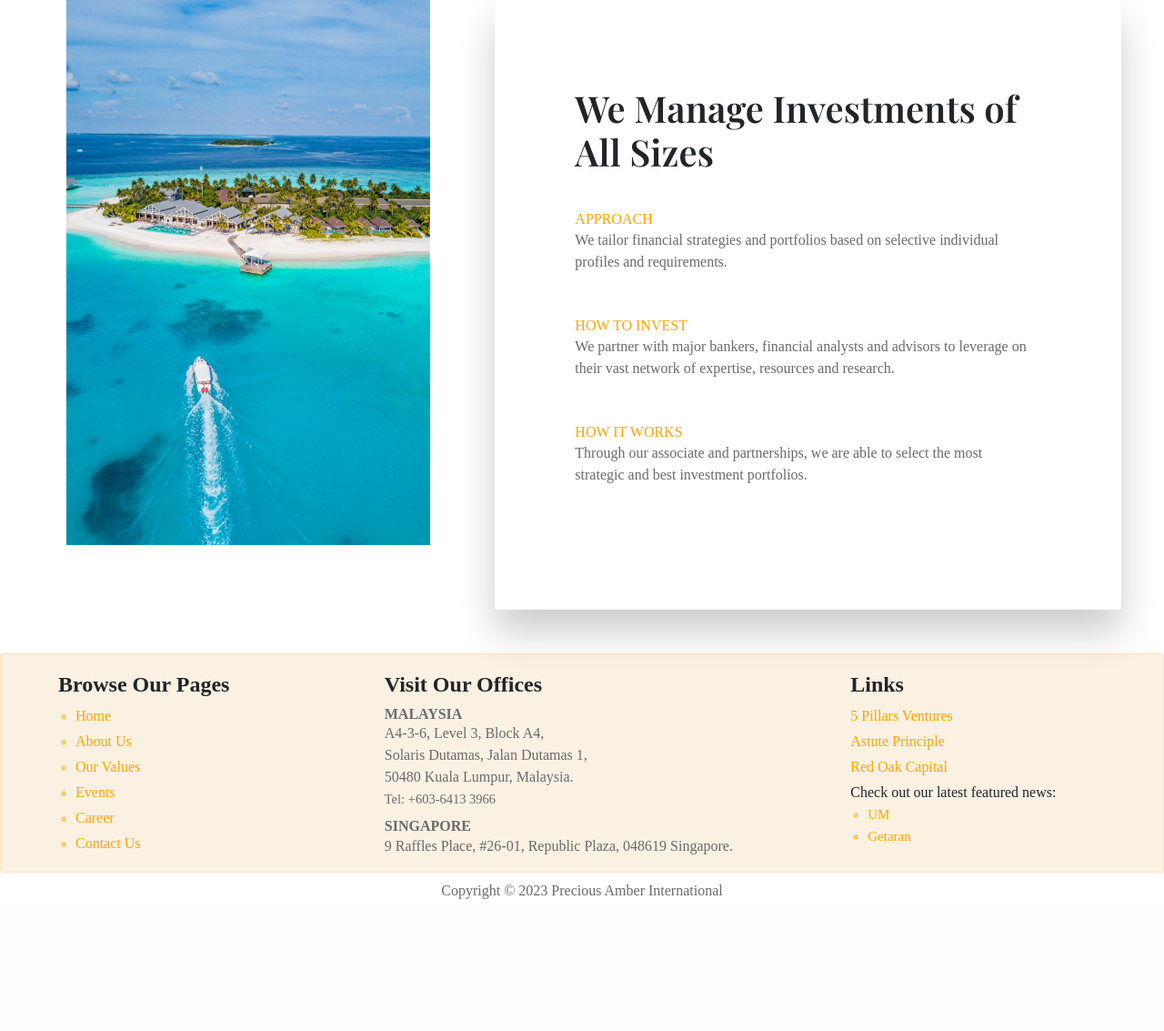
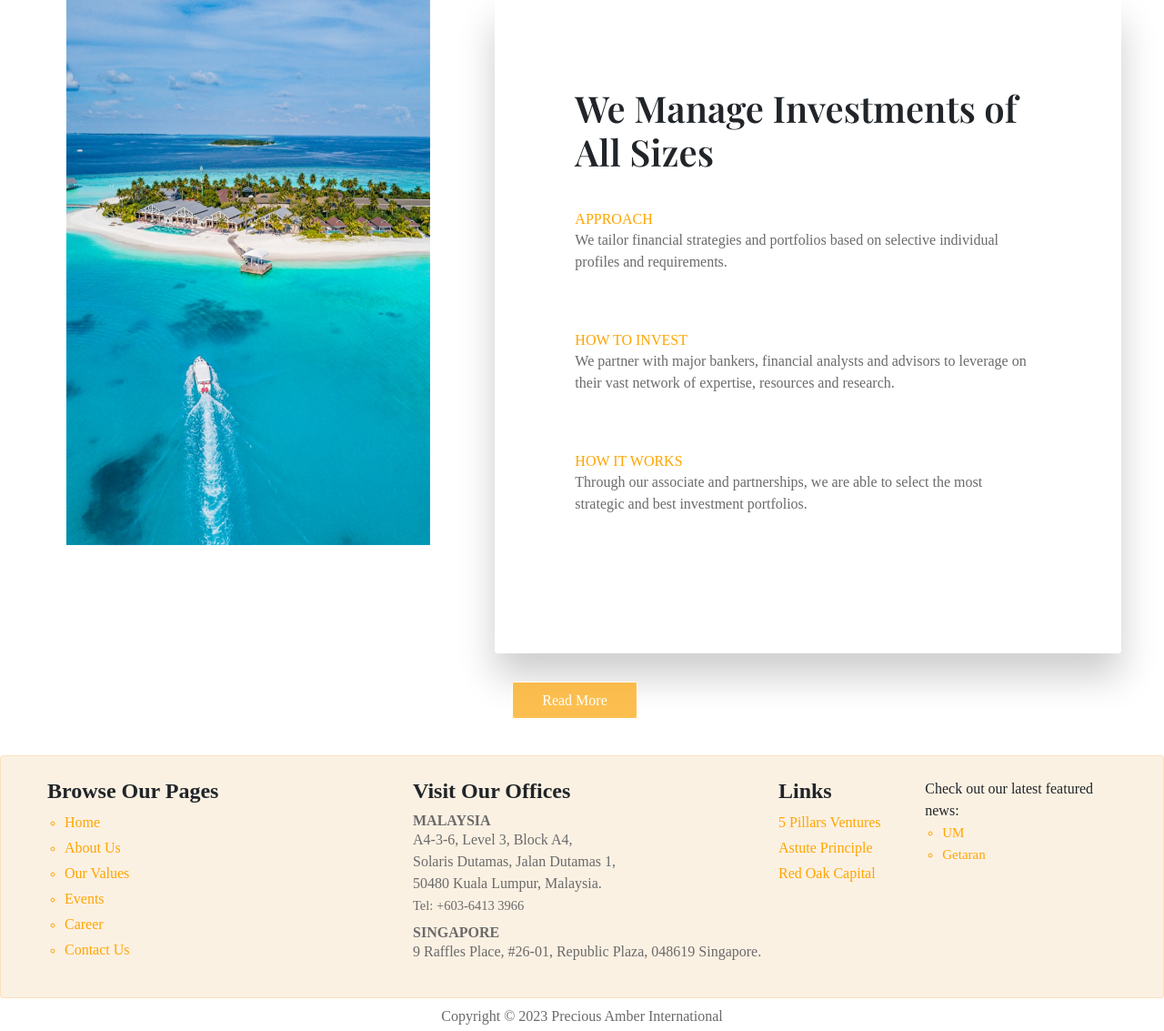
Before and after one commit to carineloo/p-amber-int, a PHP site: page / in a window 1280 px wide. Shown: the part 807-1940 px from the top of the page at 91% size. Before the commit the page ends 1795 px from the top, so only its background shows below. Run offline with PHP 8.4, Linux system fonts and the light colour scheme; some libraries are stand-ins or nearby versions; some web fonts are replaced.

Commit message:
small-fixes

```diff
--- a/index.html
+++ b/index.html
@@ -109,6 +109,7 @@
                         </div>
                     </div>
                 </div>
+                <a class="my-btn btn-back" href="about.html">Read More</a>
             </div>
         </section>
 
@@ -150,7 +151,7 @@
     <footer>
         <div class="container-fluid">
             <div class="row text-left">
-                <div class="pages-links col">
+                <div class="pages-links col-4">
                     <h4>Browse Our Pages</h4>
                     <ul>
                         <li>
@@ -173,7 +174,7 @@
                         </li>
                     </ul>
                 </div>
-                <div class="col-sm-5">
+                <div class="col-sm">
                     <h4>Visit Our Offices</h4>
                     <h6>MALAYSIA</h6>
                     <p>
@@ -183,7 +184,9 @@
                     <h6>SINGAPORE</h6>
                     <p>9 Raffles Place, #26-01, Republic Plaza, 048619 Singapore.</p>
                 </div>
-                <div class="col">
+                <div class="col small-links">
+                    <div class="row">
+                        <div class="col-5">
                             <h4>Links</h4>
                             <p>
                                 <a href="https://www.5pillarsventures.com/" target="_blank">5 Pillars Ventures</a>
@@ -194,6 +197,8 @@
                             <p>
                                 <a href="http://www.redoakgrp.com/" target="_blank">Red Oak Capital</a>
                             </p>
+                        </div>
+                        <div class="col">
                             Check out our latest featured news:
                             <ul>
                                 <li>
@@ -208,6 +213,7 @@
                         </div>
                     </div>
                 </div>
+            </div>
             <p class="text-center mt-2">
                 Copyright &copy;
                 <script>
@@ -215,6 +221,7 @@
                 </script>
                 Precious Amber International
             </p>
+        </div>
     </footer>
 
     <script src="./public/js/main.js"></script>
--- a/public/scss/pages/_career.scss
+++ b/public/scss/pages/_career.scss
@@ -28,19 +28,19 @@
 }
 
 .career-1 .container {
-    width: 110%;
     box-shadow: 0px 0px 15px #00000071;
     background-color: rgba(255, 255, 255, 0.9);
     border-radius: 4px;
-    padding: 2rem 6.2rem 2rem 2.8rem;
+    margin-left: 4rem;
+    padding: 2rem 4rem;
 }
 
 .career-1 .pic {
     position: absolute;
     top: 55px;
     left: -70px;
-    width: 115%;
-    max-width: 450px;
+    width: 80%;
+    max-width: 420px;
     z-index: -1;
     margin-bottom: 2rem;
 }
@@ -79,6 +79,7 @@
         width: 100%;
         padding: .5rem;
         box-shadow: none;
+        margin-left: 0;
     }
     .career-1 .pic {
         display: none;
--- a/public/scss/pages/_index.scss
+++ b/public/scss/pages/_index.scss
@@ -56,12 +56,16 @@
     box-shadow: 0px 25px 42px rgba(0, 0, 0, 0.2);
 }
 
+.index-1 .row {
+    margin-bottom: 2.5rem;
+}
+
 .index-1 .panel h1 {
     margin-bottom: 2.5rem;
 }
 
 .index-1 .panel p {
-    margin-bottom: 3rem;
+    margin-bottom: 4rem;
 }
 
 @media screen and (max-width: 400px) {
--- a/public/scss/style.css
+++ b/public/scss/style.css
@@ -8,6 +8,7 @@
 }
 
 body {
+  overflow-x: hidden;
   margin: 0;
 }
 
@@ -234,7 +235,7 @@ footer .row {
   border: 1px solid #fce2c1;
   background-color: rgba(250, 235, 215, 0.7);
   border-radius: 3px;
-  padding: 1.2rem 0 3px 3rem;
+  padding: 1.5rem 2.25rem;
   margin-bottom: 5px;
 }
 
@@ -274,12 +275,32 @@ footer p {
   line-height: 24px;
 }
 
+footer .small-links .row {
+  border: none;
+  background-color: rgba(250, 235, 215, 0);
+  padding: 0;
+  margin: 0;
+}
+
+footer .col-5, footer .col {
+  padding: 0;
+}
+
 @media screen and (max-width: 390px) {
   .pages-links {
-    display: none;
+    display: none !important;
   }
   footer .row {
     padding: 1rem;
+  }
+  footer h4 {
+    font-size: 20px;
+  }
+  footer p {
+    font-size: 14px;
+  }
+  footer .col-5, footer .col {
+    padding: 4px 8px;
   }
 }
 
@@ -337,12 +358,16 @@ footer p {
   box-shadow: 0px 25px 42px rgba(0, 0, 0, 0.2);
 }
 
+.index-1 .row {
+  margin-bottom: 2.5rem;
+}
+
 .index-1 .panel h1 {
   margin-bottom: 2.5rem;
 }
 
 .index-1 .panel p {
-  margin-bottom: 3rem;
+  margin-bottom: 4rem;
 }
 
 @media screen and (max-width: 400px) {
@@ -792,19 +817,19 @@ footer p {
 }
 
 .career-1 .container {
-  width: 110%;
   box-shadow: 0px 0px 15px #00000071;
   background-color: rgba(255, 255, 255, 0.9);
   border-radius: 4px;
-  padding: 2rem 6.2rem 2rem 2.8rem;
+  margin-left: 4rem;
+  padding: 2rem 4rem;
 }
 
 .career-1 .pic {
   position: absolute;
   top: 55px;
   left: -70px;
-  width: 115%;
-  max-width: 450px;
+  width: 80%;
+  max-width: 420px;
   z-index: -1;
   margin-bottom: 2rem;
 }
@@ -843,6 +868,7 @@ footer p {
     width: 100%;
     padding: .5rem;
     box-shadow: none;
+    margin-left: 0;
   }
   .career-1 .pic {
     display: none;
--- a/public/scss/styling/_footer.scss
+++ b/public/scss/styling/_footer.scss
@@ -11,7 +11,7 @@ footer .row {
   border: 1px solid rgb(252, 226, 193);
   background-color: rgba(250, 235, 215, 0.7);
   border-radius: 3px;
-  padding: 1.2rem 0 3px 3rem;
+  padding: 1.5rem 2.25rem;
   margin-bottom: 5px;
 }
 
@@ -51,12 +51,32 @@ footer p {
   line-height: 24px;
 }
 
+footer .small-links .row {
+    border: none;
+    background-color: rgba(250, 235, 215, 0);
+    padding: 0;
+    margin: 0;
+}
+
+footer .col-5, footer .col {
+    padding: 0;
+}
+
 @media screen and (max-width: 390px) {
     .pages-links {
-        display: none;
+        display: none !important;
     }
     footer .row {
         padding: 1rem;
 
     }
+    footer h4 {
+        font-size: 20px;
+    }
+    footer p {
+        font-size: 14px;
+    }
+    footer .col-5, footer .col {
+        padding: 4px 8px;
+    }
 }
--- a/public/scss/styling/_set-ups.scss
+++ b/public/scss/styling/_set-ups.scss
@@ -9,11 +9,7 @@
 }
 
 body {
-    //   overflow-x: hidden;
-    //   scroll-behavior: smooth;
-    //   position: relative;
-    //   padding-bottom: 310px;
-    // height: 100%;
+    overflow-x: hidden;
     margin: 0;
 }
 
```
Also changed, not shown: about.html (+14 -5 lines), career.html (+9 -3 lines), contact.html (+9 -3 lines), events.html (+9 -3 lines), values.html (+9 -3 lines), 1 other file. Lines whose indentation alone changed are shown as unchanged.
